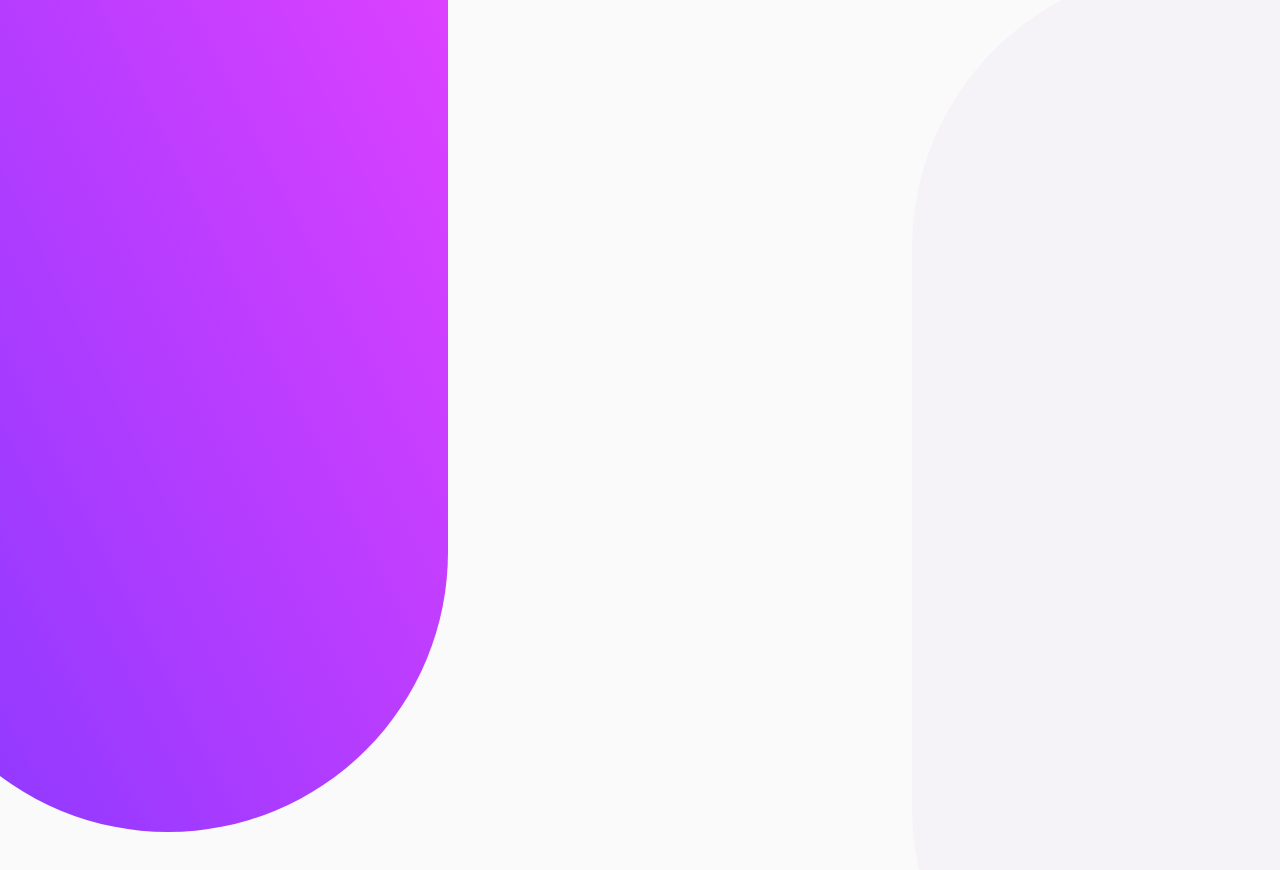
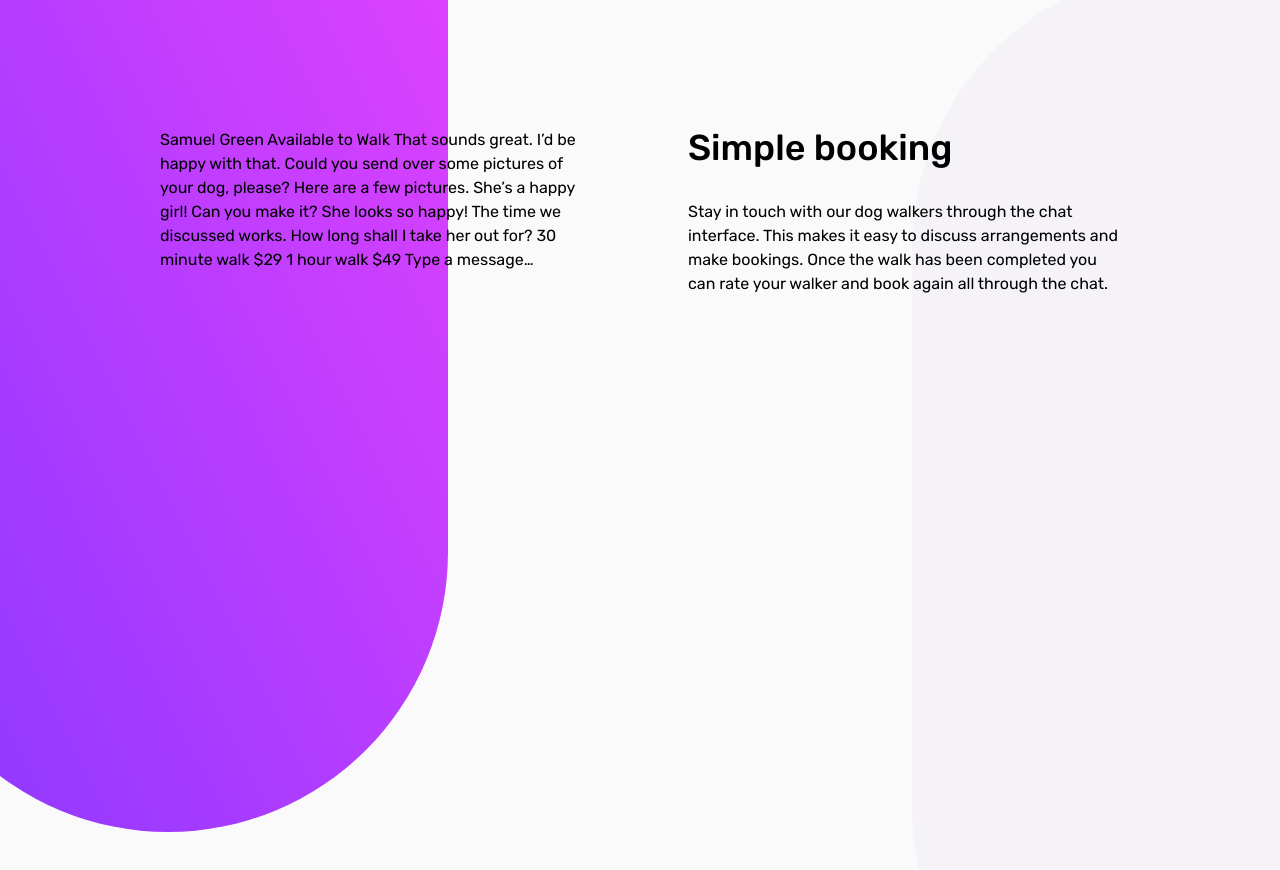
Before and after one commit to nooa-p/chat-app-css, a website: page index.html in a window 1280 px wide. Shown: the top 870 px of the page. Drawn offline with Linux system fonts and the light colour scheme.

Commit message:
adding flex containers, start h1 styling

```diff
--- a/index.html
+++ b/index.html
@@ -18,7 +18,9 @@
   <!-- background shapes -->
   <div class="w-[30rem] lg:w-[35rem] h-[60rem] lg:h-[70rem] bg-gradient-to-bl from-[#E942FF] to-[#8838FF] z-0 rounded-full absolute -top-96 lg:-top-72 -left-72 lg:-left-28"></div>
   <div class="w-[35rem] h-[70rem] z-0 rounded-full absolute bg-[#F5F3F7] -bottom-72 -right-48 hidden xl:block"></div>
-<!--   Samuel Green
+  <div class="flex z-10 relative flex-col lg:flex-row lg:w-9/12 m-auto px-10 lg:px-0 mt-10 lg:mt-32 gap-8 lg:gap-24">
+    <div class="basis-full lg:basis-2/4">
+      Samuel Green
       Available to Walk
 
       That sounds great. I’d be happy with that.
@@ -38,14 +40,20 @@
       $49
 
       Type a message…
-
+    </div>
+    <div class="flex flex-col basis-full lg:basis-2/4 justify-center gap-8">
+      <h1 class="text-4xl font-medium">
         Simple booking
-
+      </h1>
+      <p class="">
         Stay in touch with our dog walkers through the chat interface. This makes it easy to
         discuss arrangements and make bookings. Once the walk has been completed you can rate
         your walker and book again all through the chat.
+      </p>
+    </div>
+  </div>
 
-  Challenge by <a href="https://www.frontendmentor.io?ref=challenge" target="_blank">Frontend Mentor</a>. Coded by <a href="#">Your Name Here</a>. -->
+  <!-- Challenge by <a href="https://www.frontendmentor.io?ref=challenge" target="_blank">Frontend Mentor</a>. Coded by <a href="#">Your Name Here</a>. -->
 
 </body>
 </html>
```
Also changed, not shown: css/output.css. Lines whose indentation alone changed are shown as unchanged.
